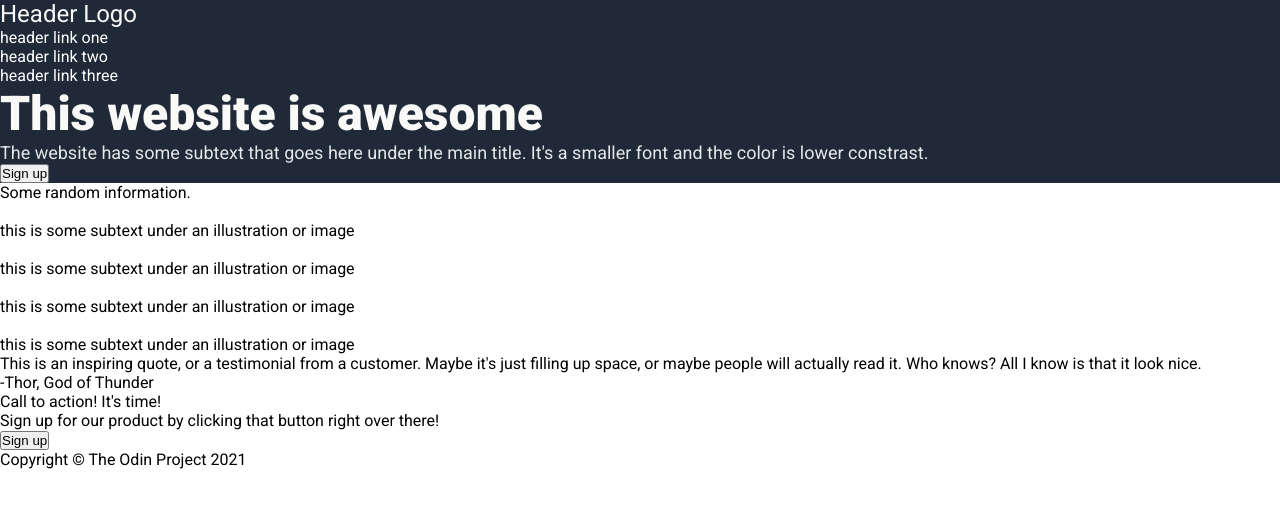
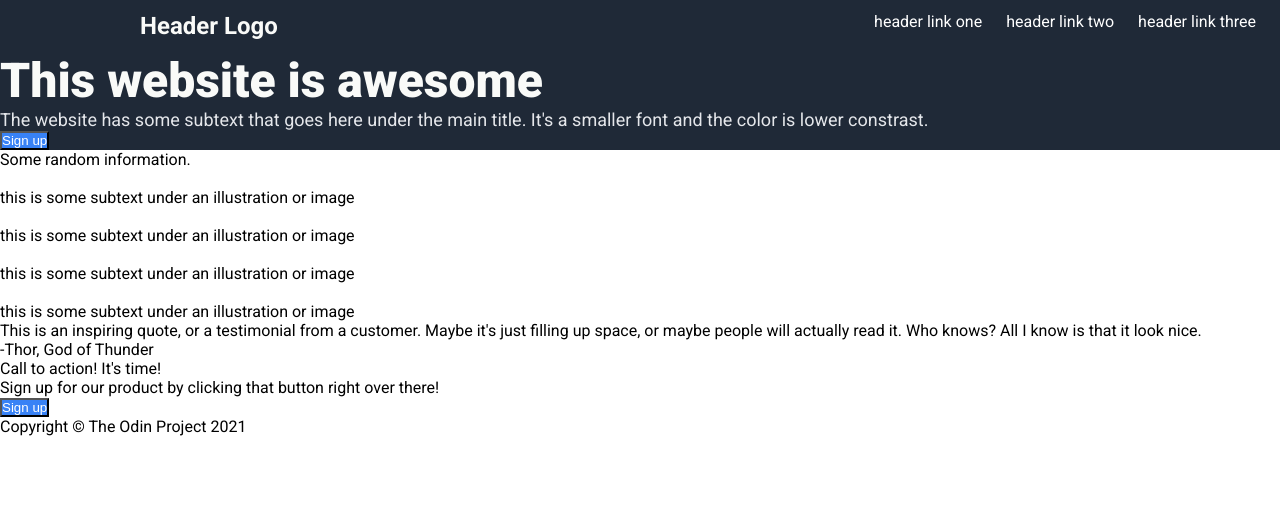
Before and after one commit to Ash-315/landing-page-mint, a plain HTML site: page index.html in a window 1280 px wide. Drawn offline with Linux system fonts and the light colour scheme.

Commit message:
Style header elements

```diff
--- a/index.html
+++ b/index.html
@@ -9,10 +9,14 @@
         <div class="top">
             <div class="header">
                 <ul>
-                    <li class="header-logo">Header Logo</li>
-                    <li>header link one</li>
-                    <li>header link two</li>
-                    <li>header link three</li>
+                    <div class="logo">
+                        <li class="header-logo">Header Logo</li>
+                    </div>
+                    <div class="links">
+                        <li>header link one</li>
+                        <li>header link two</li>
+                        <li>header link three</li>
+                    </div>
                 </ul>
             </div>
             <div class="first">
--- a/styles.css
+++ b/styles.css
@@ -10,14 +10,40 @@ body {
     font-family: Roboto, Arial, Helvetica, sans-serif;
 }
 
+button {
+    background-color: #3882F6;
+    color: white;
+}
+
+ul {
+    list-style-type: none;
+}
+
 .top {
     background-color: #1F2937;
     color: white;
 }
 
+.header ul {
+    display: flex;
+    justify-content: space-between;
+    padding: 12px;
+}
+
+.logo {
+    margin-left: 128px;
+}
+
 .header-logo {
     font-size: 24px;
     color: #F9FAF8;
+    font-weight: bold;
+}
+
+.links {
+    display: flex;
+    gap: 24px;
+    margin-right: 12px;
 }
 
 .hero-main {
```
